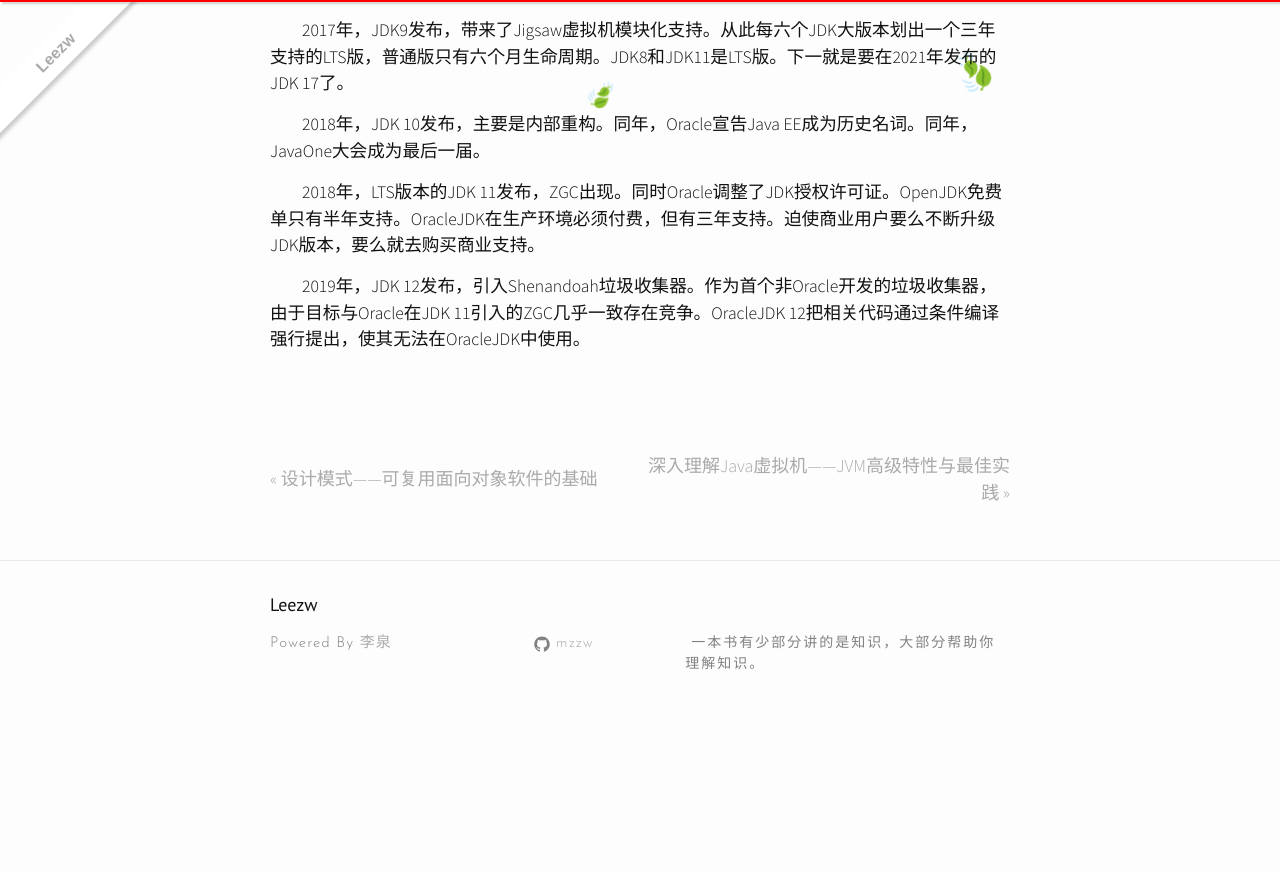
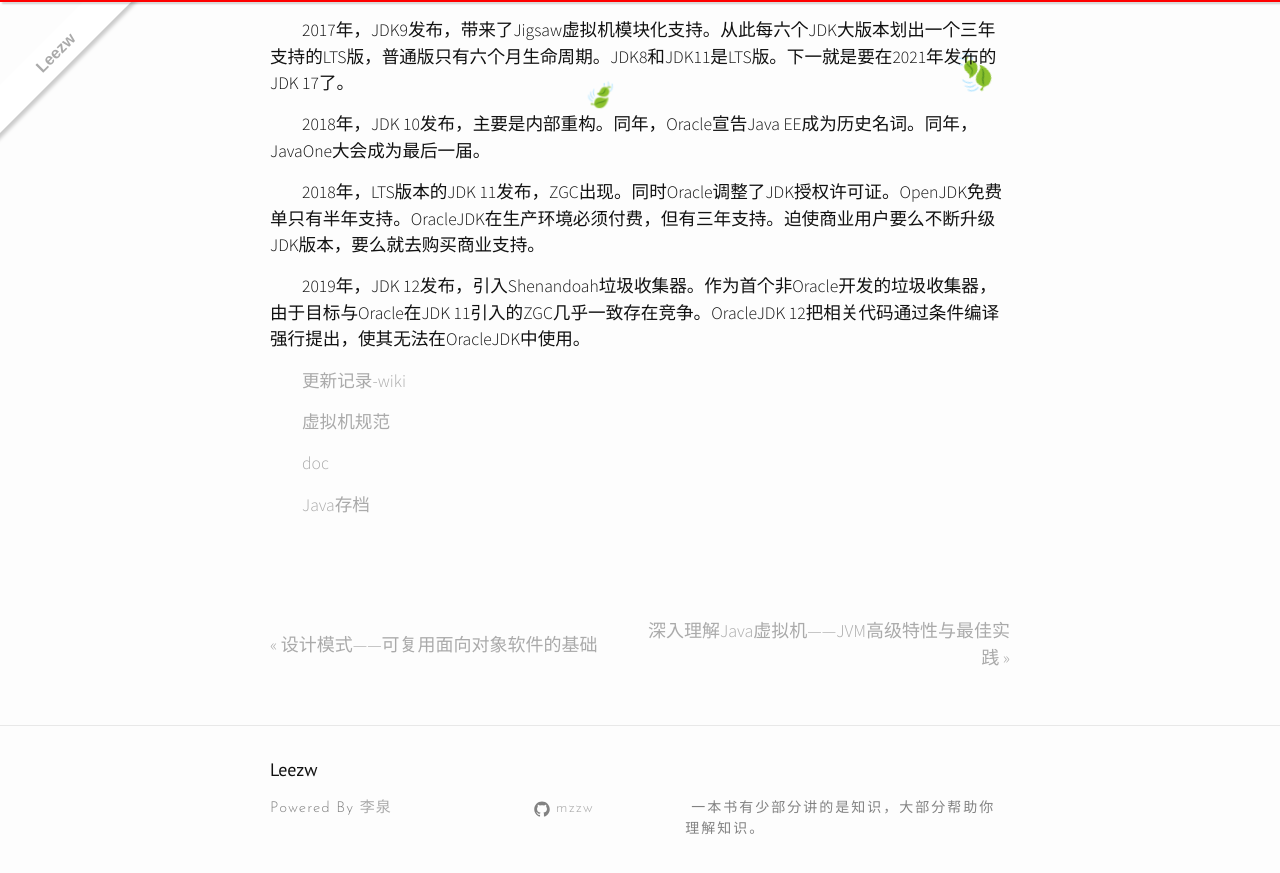
Before and after one commit to quantum-li/quantum-li.github.io, a Jekyll site: the page built from _posts/2020-06-07-java-history.md, in a window 1280 px wide and 900 px high, scrolled down 1909 px. Shown: the top 873 px of the window. Built offline with Jekyll 4.4.1, drawn with Linux system fonts in a browser that asks for light colours; nearby versions of some CDN libraries; comment, search, counter and statistics services are not loaded; before the commit the page ends 2644 px from its top, so only the background shows below that.

Commit message:
2020-09-03 18:53:15

```diff
--- a/_posts/2020-06-07-java-history.md
+++ b/_posts/2020-06-07-java-history.md
@@ -52,3 +52,12 @@
 2018年，LTS版本的JDK 11发布，ZGC出现。同时Oracle调整了JDK授权许可证。OpenJDK免费单只有半年支持。OracleJDK在生产环境必须付费，但有三年支持。迫使商业用户要么不断升级JDK版本，要么就去购买商业支持。
 
 2019年，JDK 12发布，引入Shenandoah垃圾收集器。作为首个非Oracle开发的垃圾收集器，由于目标与Oracle在JDK 11引入的ZGC几乎一致存在竞争。OracleJDK 12把相关代码通过条件编译强行提出，使其无法在OracleJDK中使用。
+
+
+[更新记录-wiki](https://zh.wikipedia.org/wiki/Java%E7%89%88%E6%9C%AC%E6%AD%B7%E5%8F%B2)
+
+[虚拟机规范](https://docs.oracle.com/javase/specs/index.html)
+
+[doc](https://docs.oracle.com/en/java/javase/index.html)
+
+[Java存档](https://www.oracle.com/cn/java/technologies/oracle-java-archive-downloads.html)
```
Also changed, not shown: _posts/2020-09-01-java-io.md (+1 -1 lines).
